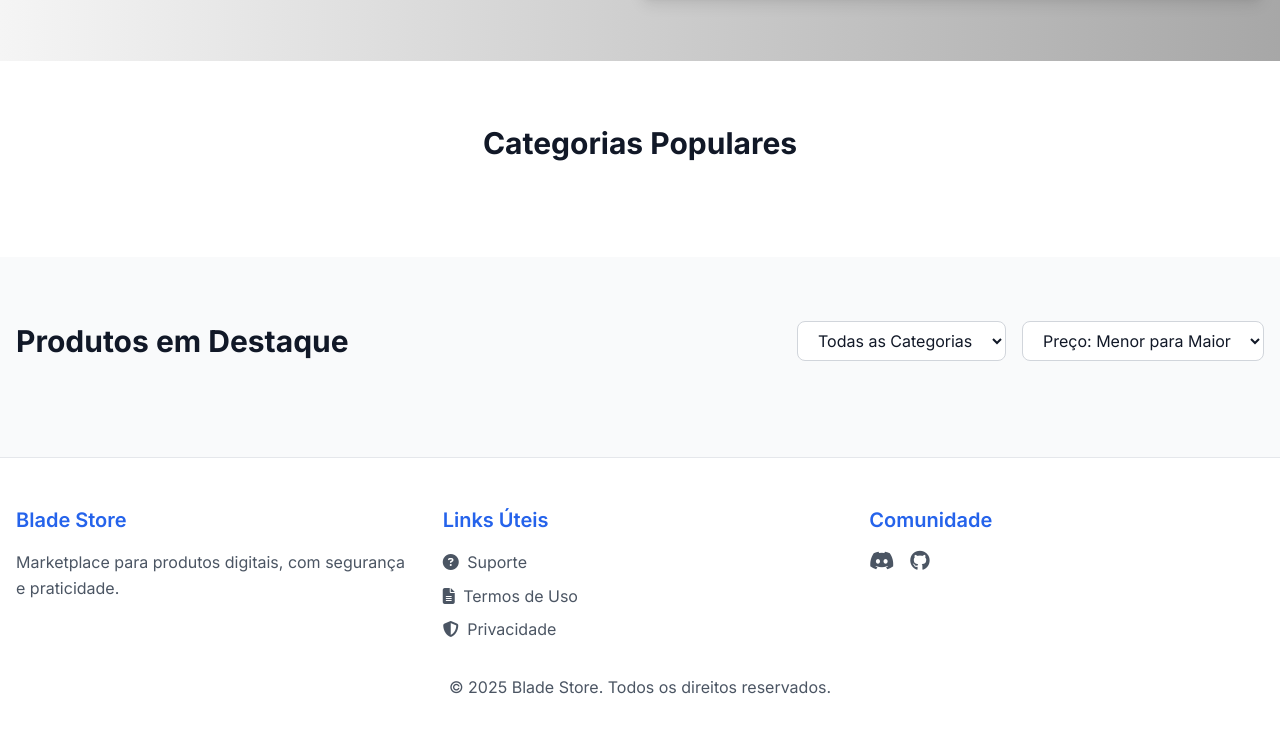
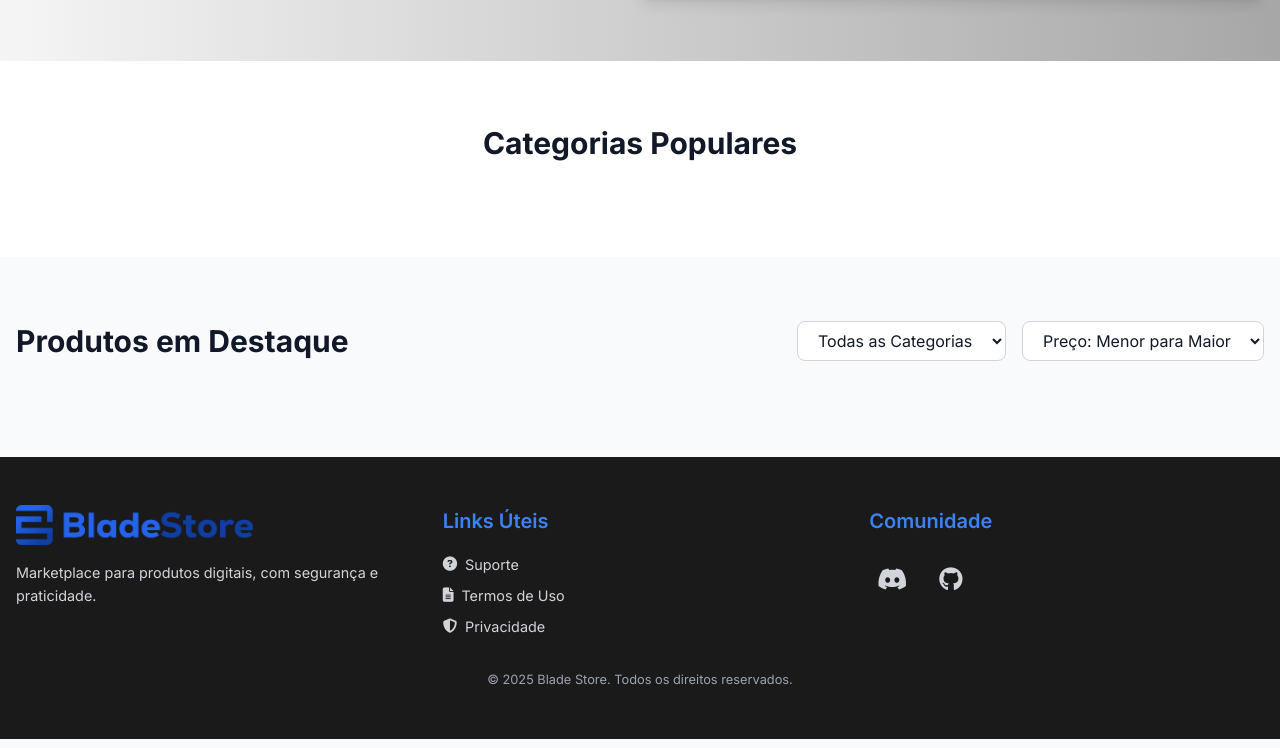
Before and after one commit to LucasDesignerF/whmcs-js, a plain HTML site: page index.html in a window 1280 px wide. Shown: the part 567-1315 px from the top of the page. Drawn offline with nearby package versions, Linux system fonts and the light colour scheme; no server answers.

Commit message:
Update index.html

```diff
--- a/index.html
+++ b/index.html
@@ -141,6 +141,48 @@
       height: 40px;
       width: auto;
     }
+    /* Estilos para o rodapé */
+    footer {
+      background-color: #1a1a1a;
+      color: #d1d5db;
+    }
+    footer h3 {
+      color: #3b82f6;
+      font-size: 1.25rem;
+      font-weight: 600;
+      margin-bottom: 1rem;
+    }
+    footer p, footer a {
+      color: #d1d5db;
+      font-size: 0.9rem;
+    }
+    footer a:hover {
+      color: #3b82f6;
+      transition: color 0.3s ease;
+    }
+    footer .social-icons a {
+      font-size: 1.5rem;
+      padding: 0.5rem;
+      border-radius: 50%;
+      transition: background-color 0.3s ease, transform 0.3s ease;
+    }
+    footer .social-icons a:hover {
+      background-color: #2a2a2a;
+      transform: scale(1.1);
+    }
+    footer .copyright {
+      font-size: 0.8rem;
+      color: #9ca3af;
+    }
+    @media (max-width: 640px) {
+      footer .grid {
+        grid-template-columns: 1fr;
+        text-align: center;
+      }
+      footer .social-icons {
+        justify-content: center;
+      }
+    }
   </style>
 </head>
 <body class="font-inter bg-gray-50 text-gray-900">
@@ -272,30 +314,30 @@
   </div>
 
   <!-- Rodapé -->
-  <footer class="bg-white py-12 border-t border-gray-200">
+  <footer class="py-12">
     <div class="container mx-auto px-4">
       <div class="grid grid-cols-1 md:grid-cols-3 gap-8">
         <div>
-          <h3 class="text-xl font-semibold text-blue-600 mb-4">Blade Store</h3>
-          <p class="text-gray-600">Marketplace para produtos digitais, com segurança e praticidade.</p>
+          <a href="/"><img src="/src/img/logo.png" alt="Blade Store Logo" class="logo-img mb-4"></a>
+          <p>Marketplace para produtos digitais, com segurança e praticidade.</p>
         </div>
         <div>
-          <h3 class="text-xl font-semibold text-blue-600 mb-4">Links Úteis</h3>
+          <h3 class="mb-4">Links Úteis</h3>
           <ul class="space-y-2">
-            <li><a href="#" class="text-gray-600 hover:text-blue-600"><i class="fas fa-question-circle mr-1"></i> Suporte</a></li>
-            <li><a href="#" class="text-gray-600 hover:text-blue-600"><i class="fas fa-file-alt mr-1"></i> Termos de Uso</a></li>
-            <li><a href="#" class="text-gray-600 hover:text-blue-600"><i class="fas fa-shield-alt mr-1"></i> Privacidade</a></li>
+            <li><a href="#" class="flex items-center"><i class="fas fa-question-circle mr-2"></i> Suporte</a></li>
+            <li><a href="#" class="flex items-center"><i class="fas fa-file-alt mr-2"></i> Termos de Uso</a></li>
+            <li><a href="#" class="flex items-center"><i class="fas fa-shield-alt mr-2"></i> Privacidade</a></li>
           </ul>
         </div>
         <div>
-          <h3 class="text-xl font-semibold text-blue-600 mb-4">Comunidade</h3>
-          <div class="flex space-x-4">
-            <a href="#" class="text-gray-600 hover:text-blue-600"><i class="fab fa-discord text-xl"></i></a>
-            <a href="#" class="text-gray-600 hover:text-blue-600"><i class="fab fa-github text-xl"></i></a>
+          <h3 class="mb-4">Comunidade</h3>
+          <div class="flex space-x-4 social-icons">
+            <a href="#" aria-label="Discord"><i class="fab fa-discord"></i></a>
+            <a href="#" aria-label="GitHub"><i class="fab fa-github"></i></a>
           </div>
         </div>
       </div>
-      <div class="mt-8 text-center text-gray-600">
+      <div class="mt-8 text-center copyright">
         © 2025 Blade Store. Todos os direitos reservados.
       </div>
     </div>
```
